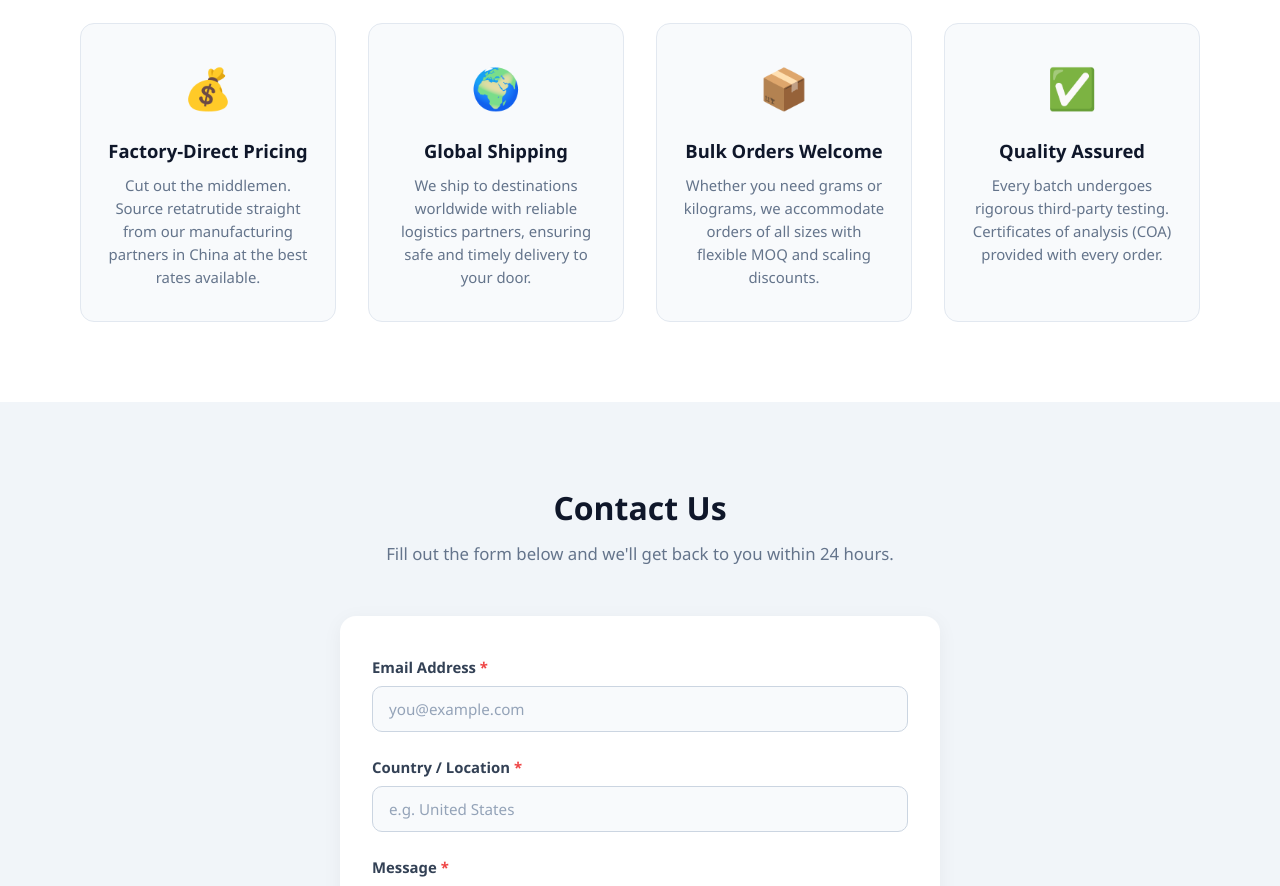
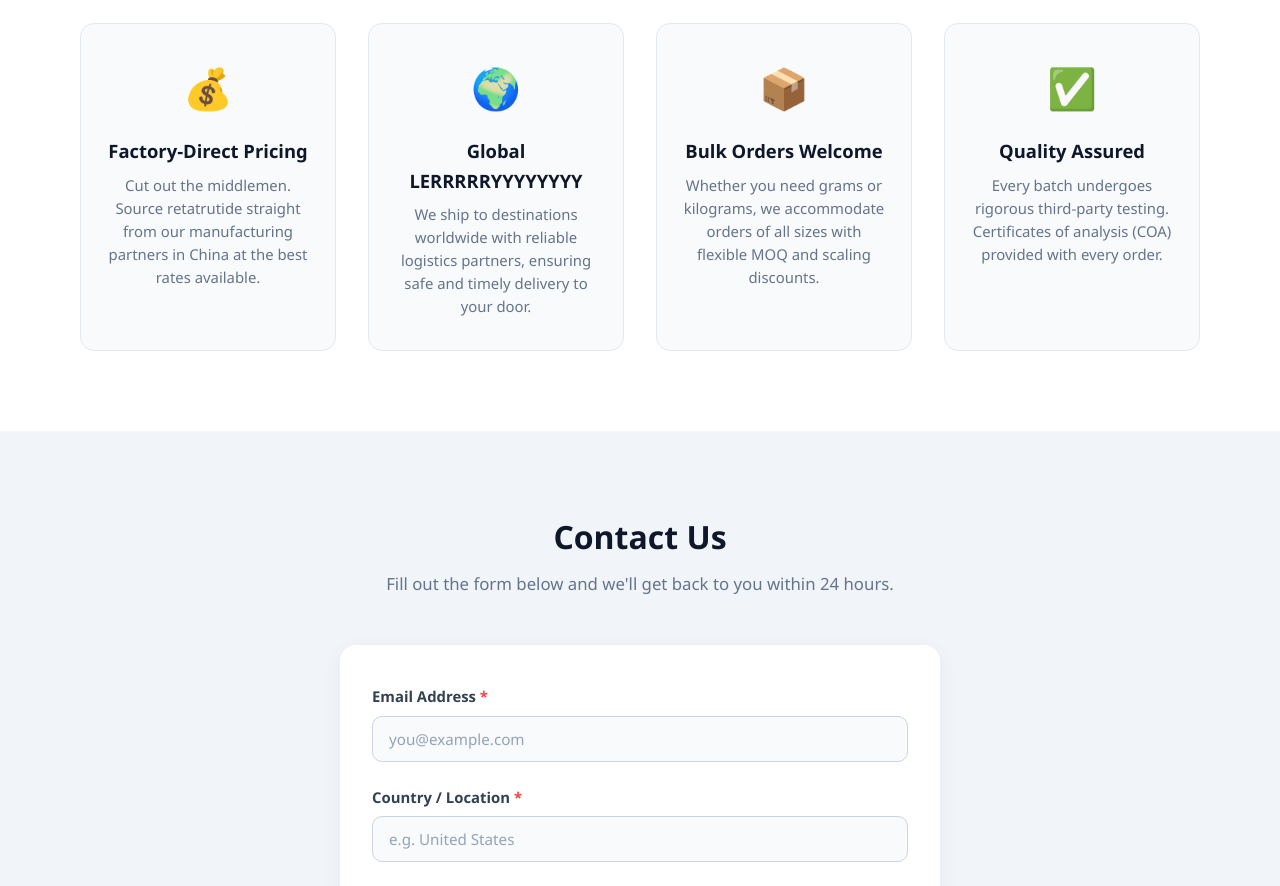
Before and after one commit to IheCharles/projectx, a React (Vite) app: page / in a window 1280 px wide. Shown: the part 780-1666 px from the top of the page. Built offline with nearby package versions, Linux system fonts and the light colour scheme.

Commit message:
pr preview test

```diff
--- a/src/components/About.tsx
+++ b/src/components/About.tsx
@@ -13,7 +13,7 @@ const features: Feature[] = [
   },
   {
     icon: "🌍",
-    title: "Global Shipping",
+    title: "Global LERRRRRYYYYYYYY",
     description:
       "We ship to destinations worldwide with reliable logistics partners, ensuring safe and timely delivery to your door.",
   },
```
